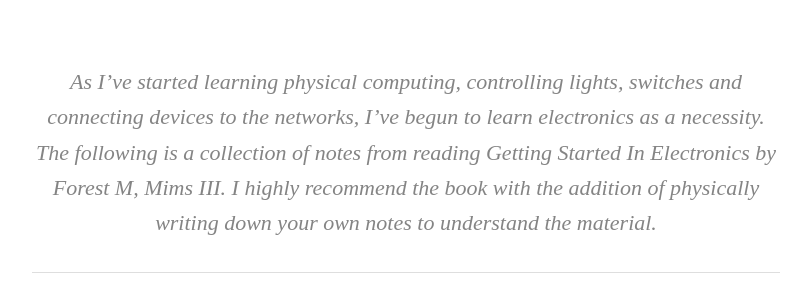
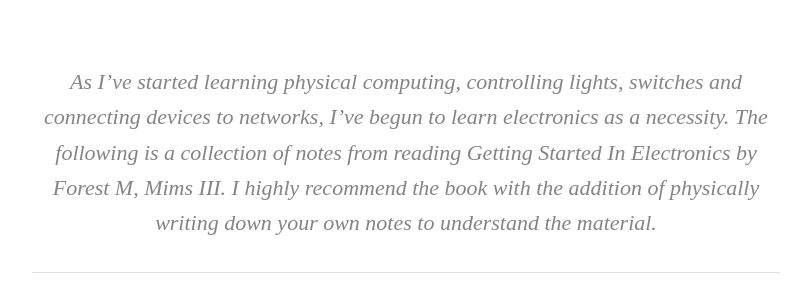
Before and after one commit to jackcallister/jarsbe.github.io, a Jekyll site: the page built from _posts/2015-12-19-getting-started-with-electronics-pt-1-basics.markdown, in a window 1280 px wide and 900 px high. Shown: the part 235-535 px from the top of the window, without its empty margins (234-1045 px from the left). Built offline with Jekyll 4.4.1, drawn with Linux system fonts in a browser that asks for light colours; Markdown is read by kramdown in place of the engine named in the settings.

Commit message:
Fixed type.

```diff
--- a/_posts/2015-12-19-getting-started-with-electronics-pt-1-basics.markdown
+++ b/_posts/2015-12-19-getting-started-with-electronics-pt-1-basics.markdown
@@ -3,7 +3,7 @@ layout: post
 title: "Getting Started With Electronics: Pt. 1 - Basics"
 ---
 
->*As I've started learning physical computing, controlling lights, switches and connecting devices to the networks, I've begun to learn electronics as a necessity. The following is a collection of notes from reading Getting Started In Electronics by Forest M, Mims III. I highly recommend the book with the addition of physically writing down your own notes to understand the material.*
+>*As I've started learning physical computing, controlling lights, switches and connecting devices to networks, I've begun to learn electronics as a necessity. The following is a collection of notes from reading Getting Started In Electronics by Forest M, Mims III. I highly recommend the book with the addition of physically writing down your own notes to understand the material.*
 
 ---
 
```
